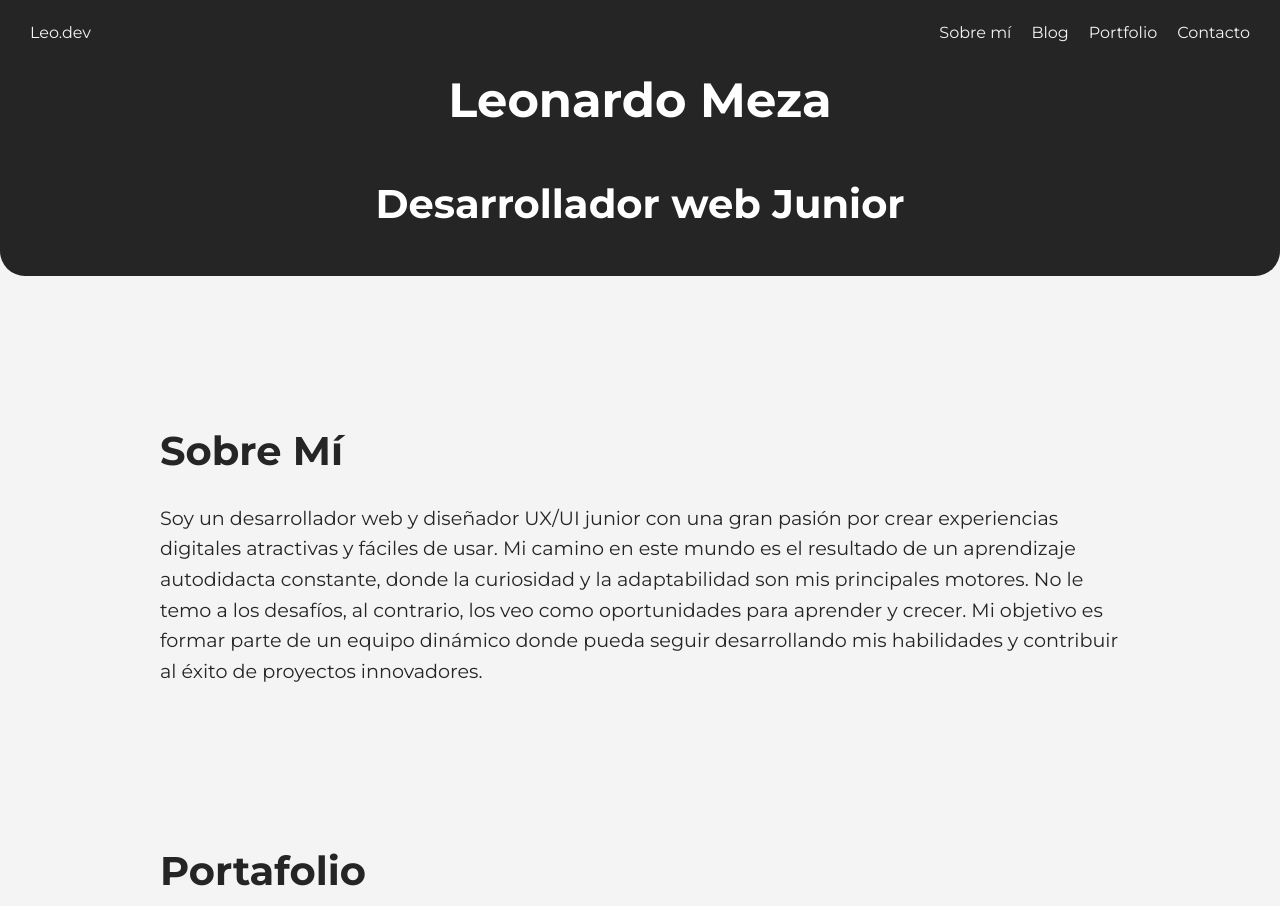
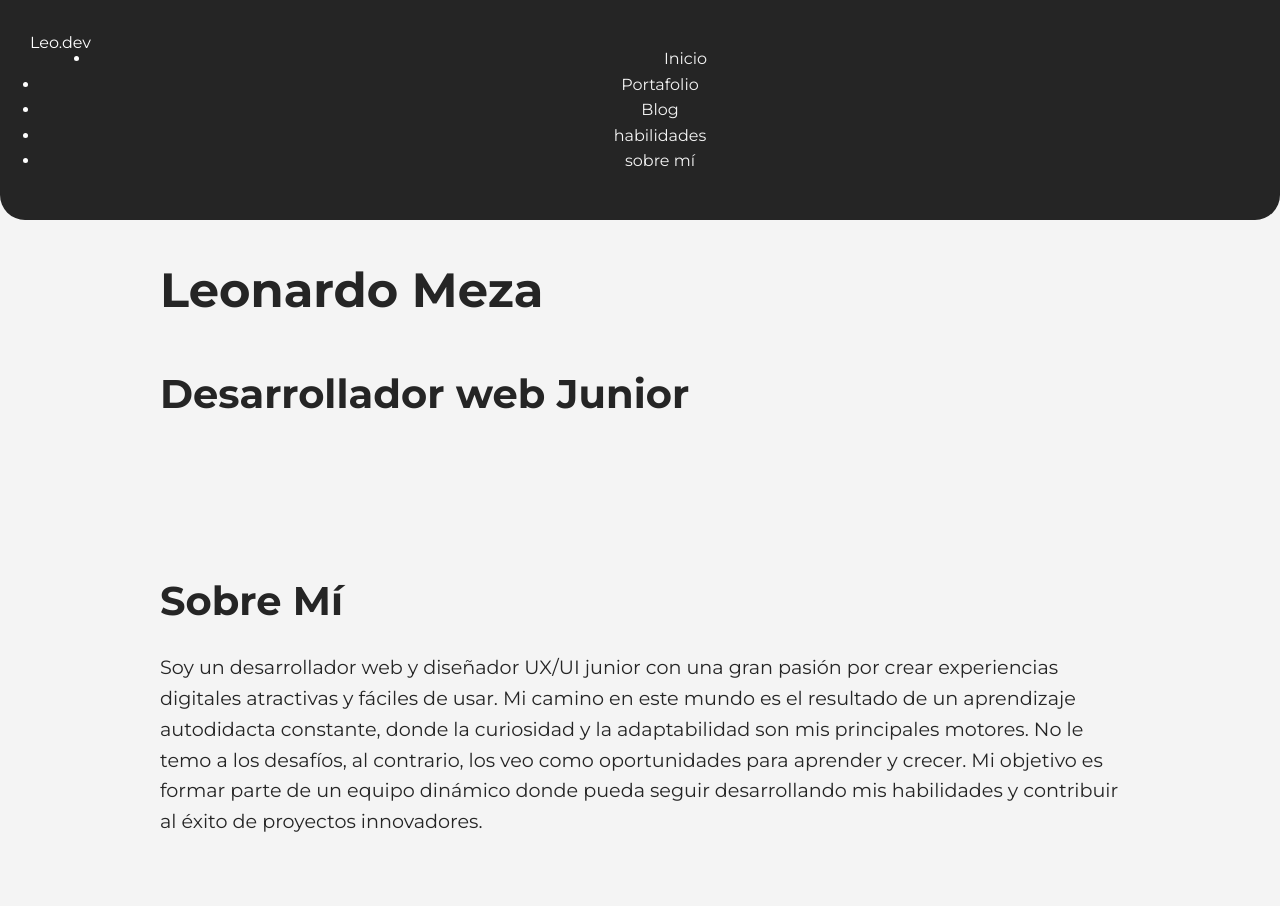
Before and after one commit to LeoM-Dev/Leonardo-Portfolio, a plain HTML site: page index.html in a window 1280 px wide. Shown: the top 906 px of the page. Drawn offline with Linux system fonts and the light colour scheme.

Commit message:
Update index.html

```diff
--- a/index.html
+++ b/index.html
@@ -10,24 +10,40 @@
 </head>
 <body>
     <header>
-        <nav id="navbar">
-            <div class="logo">
-                <a href="#inicio">Leo.dev</a>
-            </div>
+        <div class="logo">Leo.dev</div>
+        <input type="checkbox" id="nav_check" hidden>
+        <nav>
             <ul>
-                <li><a href="#sobre-mi">Sobre mí</a></li>
-                <li><a href="#blog">Blog</a></li>
-                <li><a href="#portafolio">Portfolio</a></li>
-                <li><a href="#contacto">Contacto</a></li>
+                <li>
+                    <a href="">Inicio</a>
+                </li>
+                <li>
+                    <a href="">Portafolio</a>
+                </li>
+                <li>
+                    <a href="">Blog</a>
+                </li>
+                <li>
+                    <a href="">habilidades</a>
+                </li>
+                <li>
+                    <a href="">sobre mí</a>
+                </li>
             </ul>
         </nav>
+        <label for="nav_check" class="hamburger">
+            <div></div>
+            <div></div>
+            <div></div>
+        </label>
+    </header>
+
+    <main>
         <div class="container" id="inicio">
+            <div class="perfil"></div>
             <h1>Leonardo Meza</h1>
             <h2>Desarrollador web Junior </h2>
         </div>
-    </header>
-
-    <main>
         <section id="sobre-mi">
             <div class="container">
                 <h2>Sobre Mí</h2>
```
